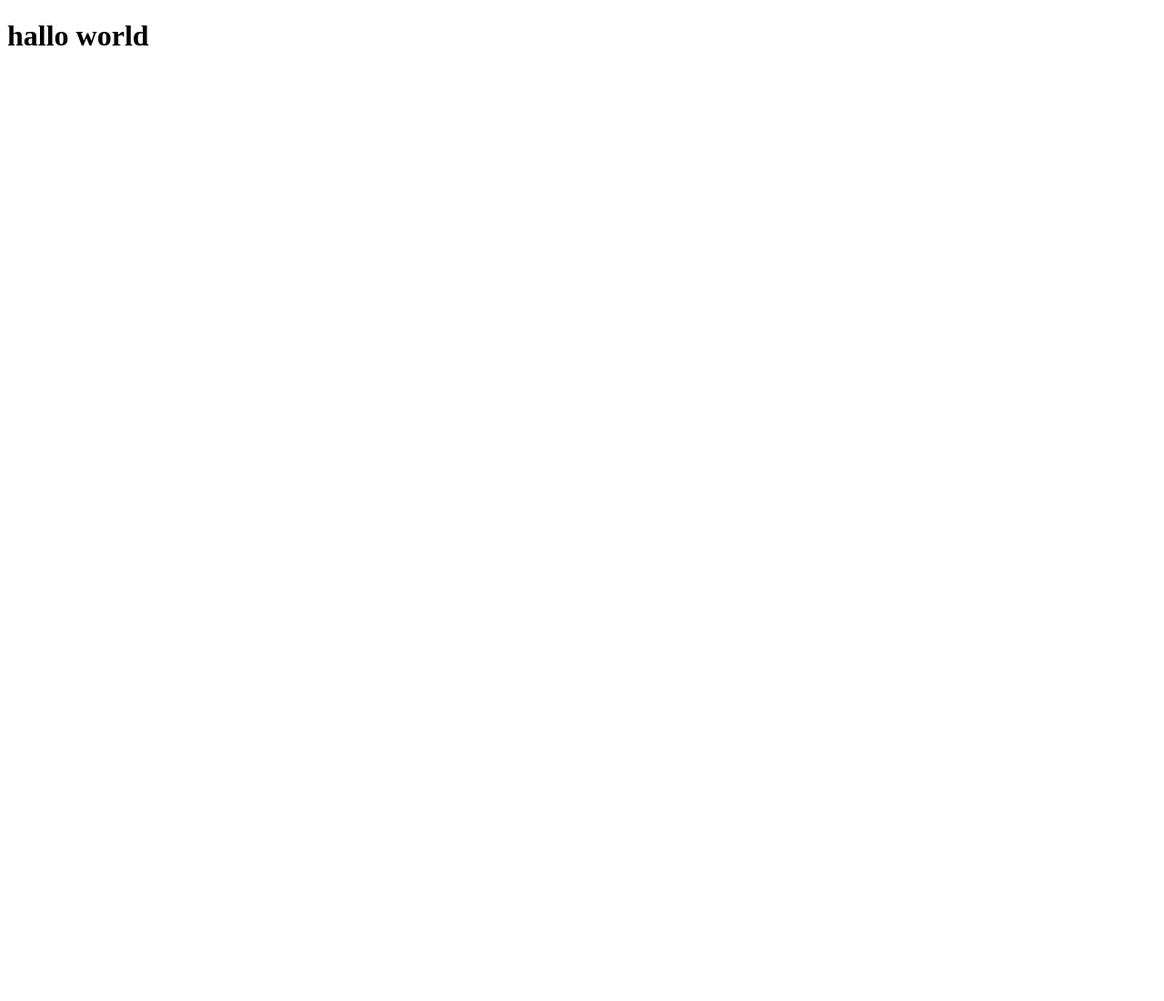
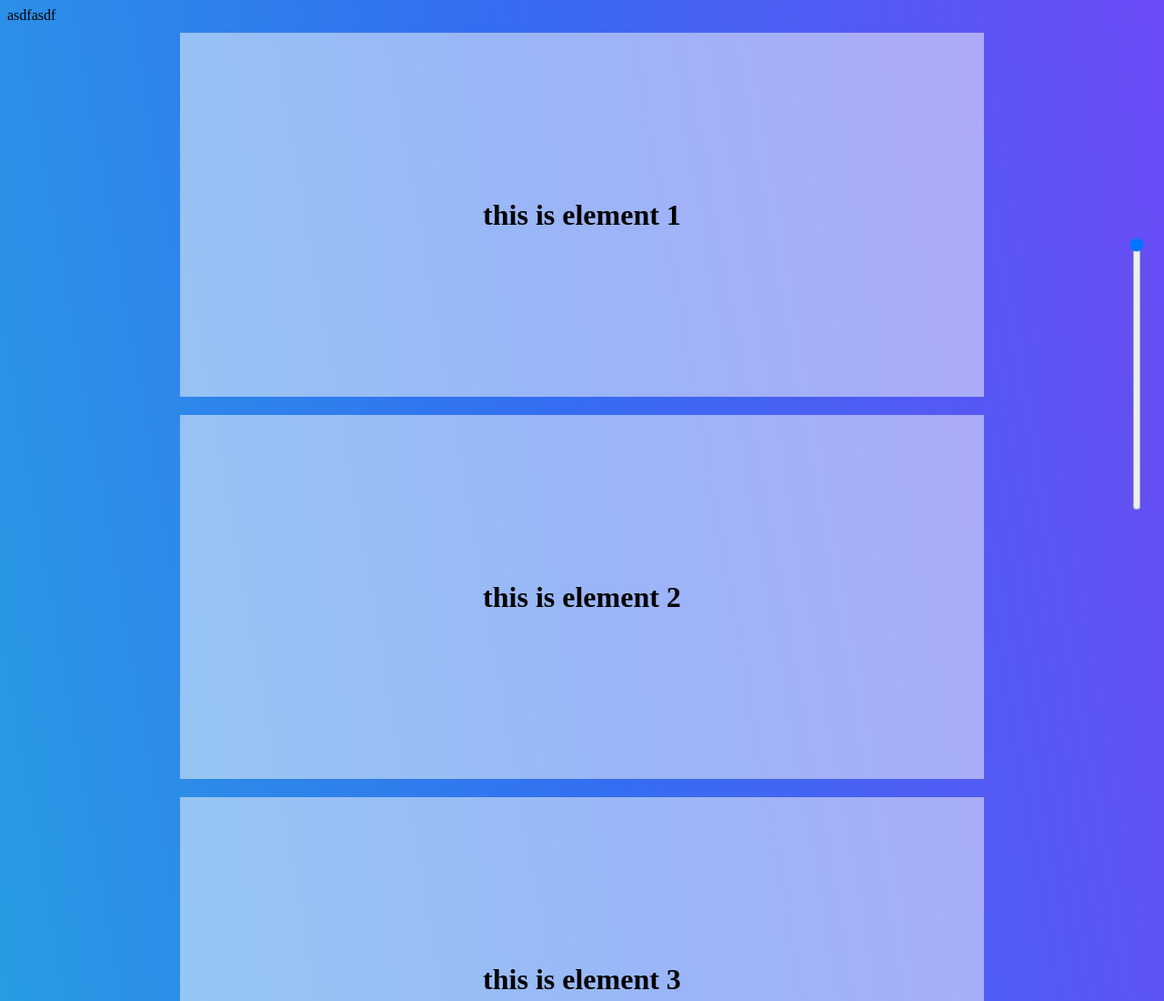
Before and after one commit to thegodscode/scrollAnime, a plain HTML site: page index.html in a window 1280 px wide. Shown: the top 1100 px of the page at 91% size. Before the commit the page ends 800 px from the top, so only its background shows below. Drawn offline with Linux system fonts and the light colour scheme.

Commit message:
created the animated body

```diff
--- a/app.js
+++ b/app.js
@@ -0,0 +1,39 @@
+$(document).ready(function(){
+    $(window).on('scroll' , (e)=>{
+
+    })
+
+$(".slider").on('mousedown mouseup input', (e)=>{
+  if(e.type =="mousedown"){
+   anime({
+       targets: ".container ",
+       scale:0.9,
+       duration:500 ,
+       easing:'linear' ,
+       delay:0 ,
+       });
+
+  }else if(e.type=="mouseup"){ anime({
+   targets: ".container ",
+   scale:1,
+   duration:400 ,
+   easing:'linear' ,
+   delay:0 ,
+   });
+  }else if(e.type=="input"){
+    let pxtobeScrolled = Math.floor((document.body.scrollHeight-window.innerHeight)/200)*e.target.value;
+    window.scrollTo(0, pxtobeScrolled)
+  }
+
+
+})
+
+
+
+
+
+
+
+
+
+});
--- a/index.html
+++ b/index.html
@@ -7,9 +7,52 @@
     <link rel="stylesheet" href="style.css">
 </head>
 <body>
-    <h1>hallo world</h1>
+    <div class="fixedcontainer">
+         <div class="slider">
+        <input type="range"min="1" max="200" value="1" name="" id="">
+
+    </div>
+       <div class="scrolled">asdfasdf</div>
+    </div>
+
+
+    <div class="container">
+        <div class="sampledivs">
+            <h1>this is element 1</h1>
+        </div>
+        <div class="sampledivs">
+            <h1>this is element 2</h1>
+        </div>
+        <div class="sampledivs">
+            <h1>this is element 3</h1>
+        </div>
+        <div class="sampledivs">
+            <h1>this is element 4</h1>
+        </div>
+        <div class="sampledivs">
+            <h1>this is element 5</h1>
+        </div>
+        <div class="sampledivs">
+            <h1>this is element 6</h1>
+        </div>
+        <div class="sampledivs">
+            <h1>this is element 7</h1>
+        </div>
+        <div class="sampledivs">
+            <h1>this is element 8</h1>
+        </div>
+        <div class="sampledivs">
+            <h1>this is element 9</h1>
+        </div>
+        <div class="sampledivs">
+            <h1>this is element 10</h1>
+        </div>
+
+
+    </div>
 
     <script src="jquery.min.js"></script>
     <script src="anime.min.js"></script>
+    <script src="app.js"></script>
 </body>
 </html>
--- a/style.scss
+++ b/style.scss
@@ -0,0 +1,60 @@
+*{
+box-sizing: border-box;
+}
+body{
+    scroll-behavior: smooth;
+    background: rgb(18,252,200);
+    background: linear-gradient(80deg, rgba(18,252,200,1) 0%, rgba(51,110,241,1) 48%, rgba(226,0,255,1) 100%);
+    background-size: 300% 100%;
+    animation :bacrotate 10s linear infinite  alternate;
+}
+@keyframes bacrotate{
+    0%{	background-position: 0% 100%;}
+    50%{	background-position: 50% 100%;}
+    100%{	background-position: 00% 100%;;}
+}
+.container{
+    width: 100%;
+    display: flex;
+    flex-direction: column;
+    align-items: center;
+}
+
+.sampledivs{
+    width: 70%;
+    height: 50vh;
+    margin: 10px;
+    display: flex;
+    align-items: center;
+    justify-content: center;
+    background-color:rgba($color: white, $alpha: 0.5);
+}
+.slider{
+    position: fixed;
+    z-index: 1000;
+    top: 50%;
+    transform: rotateZ(90deg) translateY(-550%);
+    right:0;
+    input{
+        width: 300px;
+        background-color: transparent;
+        transition: all 0.5s;
+        &::-moz-range-thumb{
+            width: 30px;
+            height: 30px;
+            background-color:rgba($color: white, $alpha: 0.8);
+            border-radius: 30px;
+            cursor: pointer;
+        }
+        &::-moz-range-track{
+            width: 300px;
+            height: 10px;
+            border-radius: 20px;
+            background-color:rgba(black, $alpha: 0.4);
+
+        }
+
+
+    }
+
+}
```
Also changed, not shown: style.css, 1 other file.
